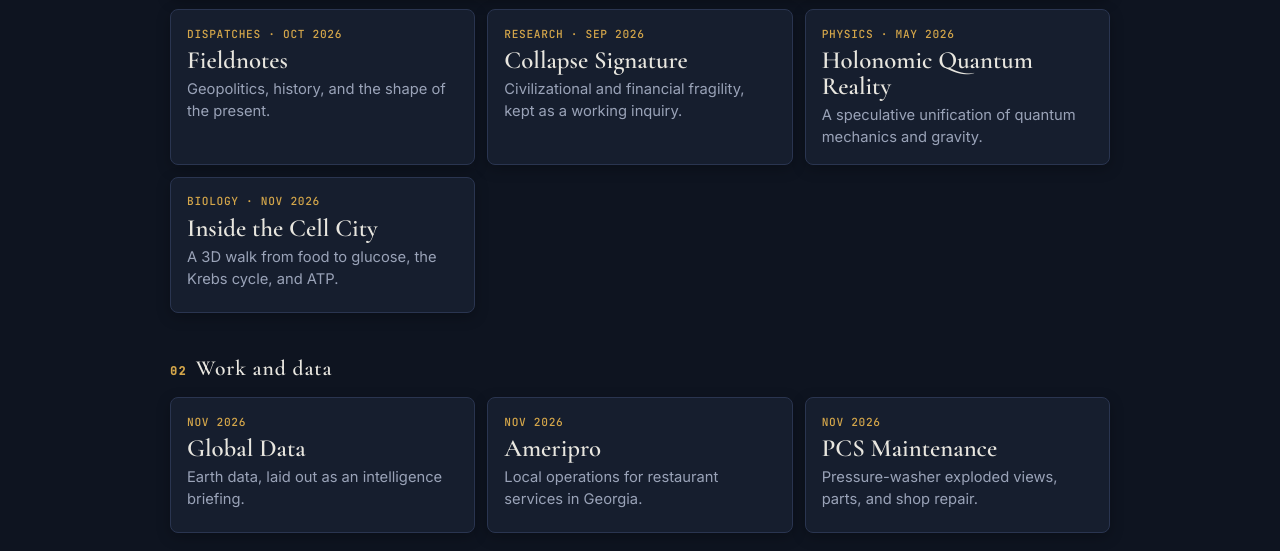
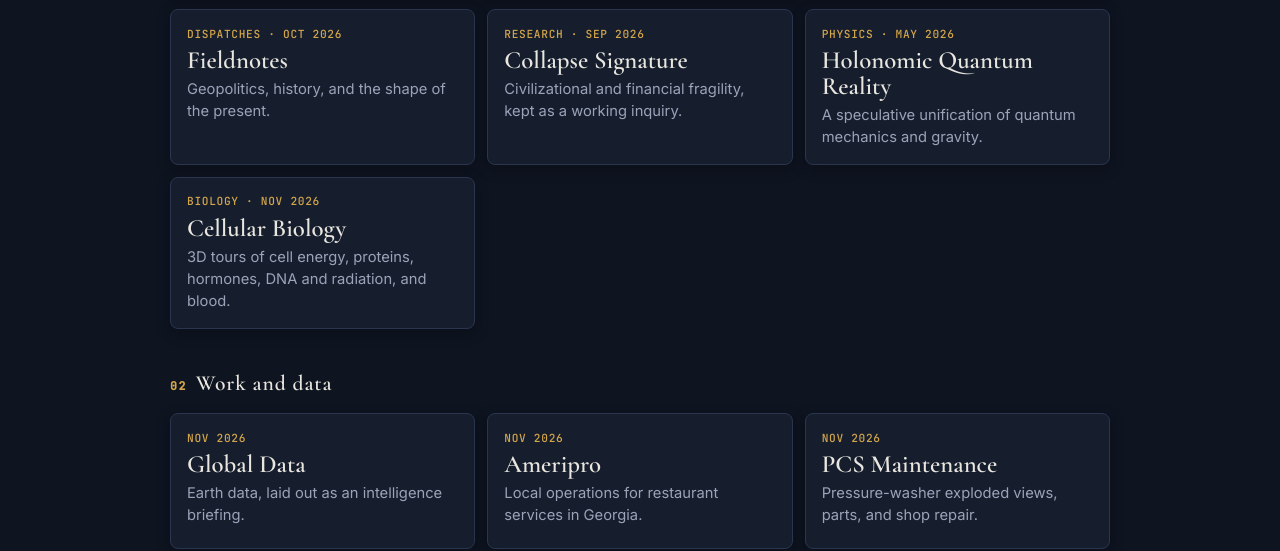
Before and after one commit to jefrix/jefrix.github.io, a plain HTML site: page index.html in a window 1280 px wide. Shown: the part 258-809 px from the top of the page. Drawn offline with nearby package versions, Linux system fonts and the light colour scheme.

Commit message:
Rename the biology card to Cellular Biology and update its description.
Co-Authored-By: Claude Sonnet 5.5 <noreply@anthropic.com>

```diff
--- a/index.html
+++ b/index.html
@@ -202,8 +202,8 @@
         </a>
         <a class="door" href="https://jefrix.github.io/biology/">
           <span class="meta">Biology · Nov 2026</span>
-          <span class="name">Inside the Cell City</span>
-          <span class="about">A 3D walk from food to glucose, the Krebs cycle, and ATP.</span>
+          <span class="name">Cellular Biology</span>
+          <span class="about">3D tours of cell energy, proteins, hormones, DNA and radiation, and blood.</span>
         </a>
       </div>
     </section>
```
